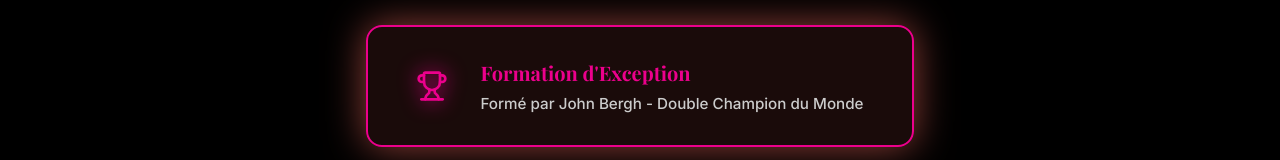
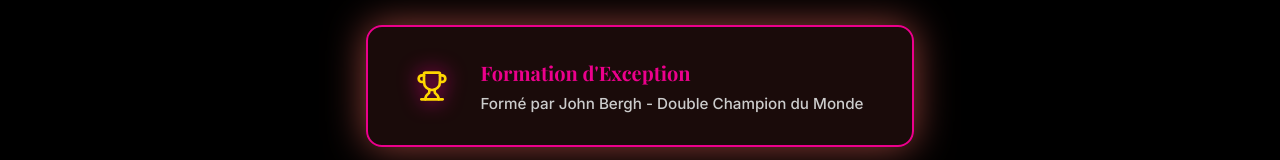
Before and after one commit to PonchHKT/rosi-trattoria, a React (Vite) app: page /nos-valeurs in a window 1280 px wide. Shown: the part 370-530 px from the top of the page. Built offline with nearby package versions, Linux system fonts and the light colour scheme; a web font is replaced by a local one.

Commit message:
Update nosvaleurscomponent.scss

```diff
--- a/src/components/NosValeurs/NosValeursComponent/nosvaleurscomponent.scss
+++ b/src/components/NosValeurs/NosValeursComponent/nosvaleurscomponent.scss
@@ -84,7 +84,7 @@
   }
 
   &__formation-icon {
-    color: var(--primary-pink);
+    color: gold;
     filter: drop-shadow(0 0 10px var(--primary-pink));
   }
 
```
